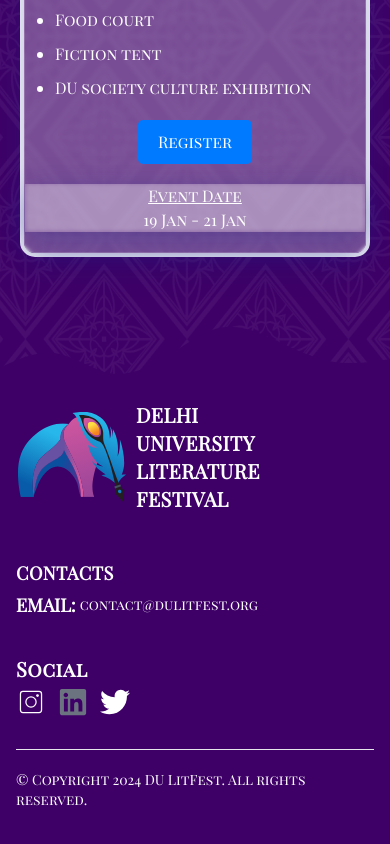
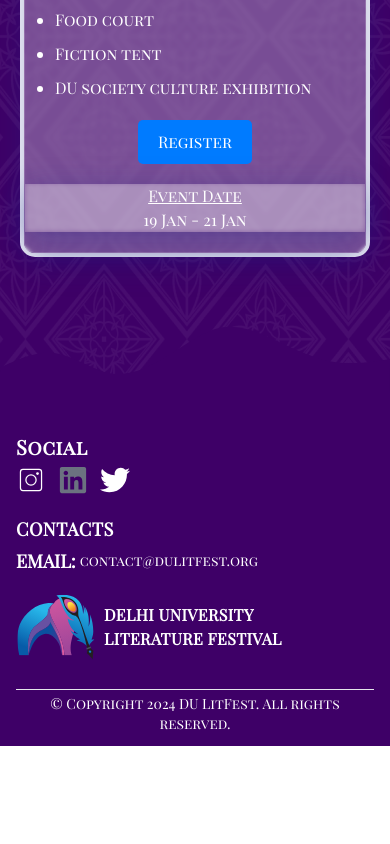
Before and after one commit to mehul1409/DuLitFest, a React (Vite) app: page / in a window 390 px wide. Shown: the part 3264-4108 px from the top of the page. After the commit the page ends 4010 px from the top, so only its background shows below. Built offline with nearby package versions, Linux system fonts and the light colour scheme.

Commit message:
fixing responsiveness of footer

```diff
--- a/src/Components/Footer/Footer.jsx
+++ b/src/Components/Footer/Footer.jsx
@@ -35,22 +35,22 @@ const Footer = (props) => {
       {/* <div className= "svgfooter"> */}
       {/* <img src={wave1} alt="wave" style={{mixBlendMode: "multiply"}} /> */}
       {/* </div> */}
-      <div className="px-4 pt-2 mx-auto sm:max-w-full md:max-w-full lg:max-w-full md:px-24 lg:px-8 Colorbg-backgroundColor text-white">
-        <div className="grid gap-10 row-gap-6 mb-8 sm:grid-cols-2 lg:grid-cols-4 text-white">
-          <div className="sm:col-span-2 text-white">
+      <div className="px-4 py-2 mx-auto sm:max-w-full md:max-w-full lg:max-w-full  Colorbg-backgroundColor text-white">
+        <div className="flex flex-col-reverse items-start lg:flex-row md:flex-row md:justify-between text-white py-4 md:py-0 ">
+          <div className="sm:col-span-2 text-white mr-8 md:mr-0 mt-4">
             <a
               href="/"
               aria-label="Go home"
               title="Company"
               className="inline-flex items-center"
             >
-              <img src="/assets/images/Logo.svg" alt="logo" className="h-28" />
-              <span className="ml-2 w-20 text-xl font-bold tracking-wide text-white uppercase">
+              <img src="/assets/images/Logo.svg" alt="logo" className="h-20 md:h-28" />
+              <span className="ml-2 mr-10 md:mr-0 md:w-20 text-md font-bold tracking-wide text-white uppercase md:text-xl">
                 Delhi University Literature Festival
               </span>
             </a>
           </div>
-          <div className="space-y-2 text-sm ">
+          <div className="space-y-2 text-sm pt-5">
             <p
               className="text-xl font-bold tracking-wide text-white"
               id="paragraph"
@@ -70,7 +70,7 @@ const Footer = (props) => {
                 8595842343
               </a>
             </div> */}
-            <div className="flex ">
+            <div className="flex">
               <p className="mr-1 text-white " id="paragraph">
                 Email:
               </p>
@@ -100,7 +100,7 @@ const Footer = (props) => {
               </a>
             </div> */}
           </div>
-          <div>
+          <div className="pt-4">
             <span className="text-xl font-bold tracking-wide text-white">
               Social
             </span>
@@ -129,8 +129,8 @@ const Footer = (props) => {
             </div>
           </div>
         </div>
-        <div className="flex flex-col-reverse justify-between pt-5 pb-10 border-t lg:flex-row">
-          <p className="text-sm text-white ">
+        <div className=" pt-1 pb-1 border-t ">
+          <p className="text-sm text-white text-center">
             © Copyright 2024 DU LitFest. All rights reserved.
           </p>
         </div>
```
